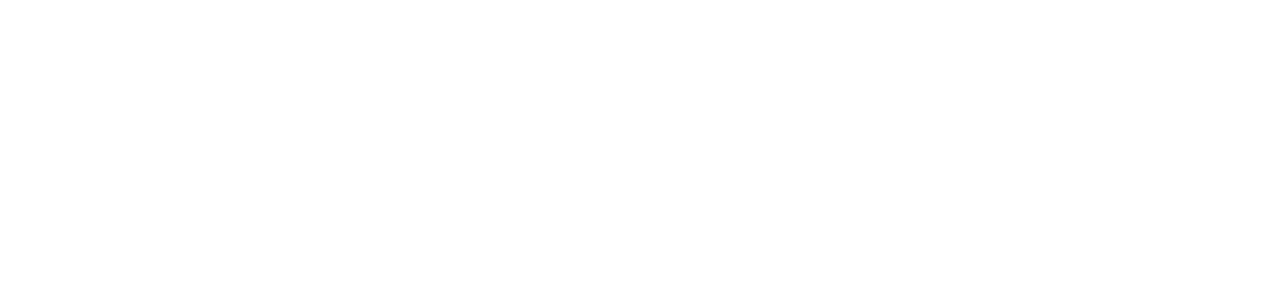
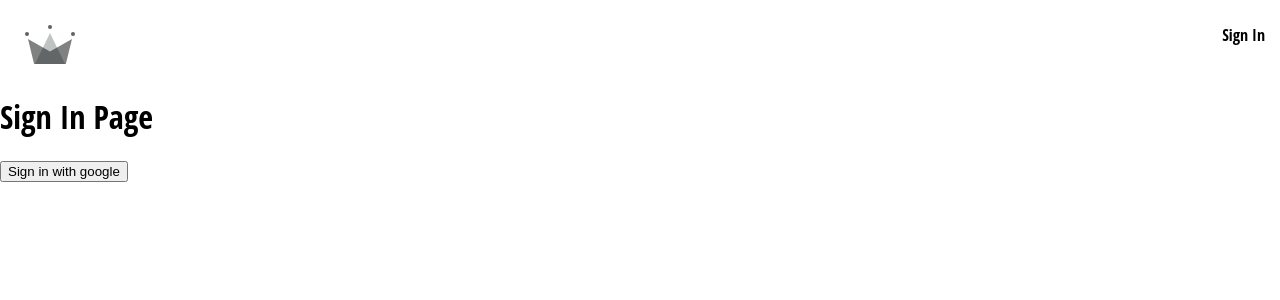
Before and after one commit to SamuelJames101/real-world, a React (Create React App) app: page /sign-in in a window 1280 px wide. Before the commit this address had no page. Shown: the top 300 px of the page. Built offline with nearby package versions, Linux system fonts and the light colour scheme; a web font is replaced by a local one.

Commit message:
sign in
fire base util and sign in component

```diff
--- a/package.json
+++ b/package.json
@@ -6,6 +6,7 @@
     "@testing-library/jest-dom": "^5.16.5",
     "@testing-library/react": "^13.4.0",
     "@testing-library/user-event": "^13.5.0",
+    "firebase": "^10.1.0",
     "react": "^18.2.0",
     "react-dom": "^18.2.0",
     "react-router-dom": "^6.14.1",
--- a/src/App.js
+++ b/src/App.js
@@ -1,6 +1,7 @@
 import { Routes , Route} from 'react-router-dom';
 
 import Home from './routes/home/home.component'
+import SignIn from './routes/sign-in/sign-in.component'
 import Navigation from './routes/navigation/navigation.component';
 
 const App = () => {
@@ -8,6 +9,7 @@
     <Routes>
       <Route path='/' element={<Navigation />} >
         <Route index element={<Home/>} />
+        <Route path='sign-in' element={<SignIn />} />
       </Route>
     </Routes>
   );
--- a/src/routes/navigation/navigation.component.jsx
+++ b/src/routes/navigation/navigation.component.jsx
@@ -13,8 +13,8 @@
                 <WorldLogo className='logo' />
             </Link>
             <div className='nav-links-container'>
-                <Link className='nav-link' to='/shop'>
-                    SHOP
+                <Link className='nav-link' to='/sign-in'>
+                    Sign In
                 </Link>
             </div>
         </div>
--- /dev/null
+++ b/src/routes/sign-in/sign-in.component.jsx
@@ -0,0 +1,23 @@
+import {signInWithGooglePopup, createUserDocumentFromAuth} from '../../utils/firebase/firebase.utils'
+
+
+
+const SignIn = () => {
+    const logGoogleUser = async () => {
+        const {user} = await signInWithGooglePopup();
+        const userDocRef = await createUserDocumentFromAuth(user);
+    }
+
+    return (
+        <div>
+            <div>
+                <h1>Sign In Page</h1>
+            </div>
+            <button onClick={logGoogleUser}>
+                Sign in with google
+            </button>
+        </div>
+    )
+}
+
+export default SignIn;
--- /dev/null
+++ b/src/utils/firebase/firebase.utils.js
@@ -0,0 +1,50 @@
+import { initializeApp } from 'firebase/app';
+import {getAuth, signInWithRedirect, signInWithPopup, GoogleAuthProvider} from 'firebase/auth';
+import {getFirestore, doc, getDoc, setDoc} from 'firebase/firestore';
+
+const firebaseConfig = {
+    apiKey: "AIzaSyDckMLIHHfCwB8VpHN_ldBPnH0lv5hGidA",
+    authDomain: "real-world-fbf58.firebaseapp.com",
+    projectId: "real-world-fbf58",
+    storageBucket: "real-world-fbf58.appspot.com",
+    messagingSenderId: "655234496770",
+    appId: "1:655234496770:web:49b4c51391ec7eff51ea1b",
+    measurementId: "G-BDLFV85TWW"
+  };
+
+  const firebaseApp = initializeApp(firebaseConfig);
+
+  const provider = new GoogleAuthProvider();
+  provider.setCustomParameters({
+    prompt: "select_account"
+  });
+
+  export const auth = getAuth();
+  export const signInWithGooglePopup = () => signInWithPopup(auth, provider)
+
+  export const db = getFirestore();
+
+  export const createUserDocumentFromAuth = async (userAuth) => {
+    const userDocRef = doc(db, 'users', userAuth.uid);
+    console.log(userDocRef);
+
+    const userSnapshot = await getDoc(userDocRef);
+    console.log(userSnapshot);
+
+    if (!userSnapshot.exists()){
+        const { displayName, email } = userAuth;
+        const createdAt = new Date();
+
+        try {
+            await setDoc(userDocRef, {
+                displayName,
+                email,
+                createdAt
+            });
+        } catch(error) {
+            console.log('error creating the user', error.message)
+        }
+    }
+
+    return userDocRef;
+  }
```
Also changed, not shown: 1 other file (tests, documents, lock files or other folders).
